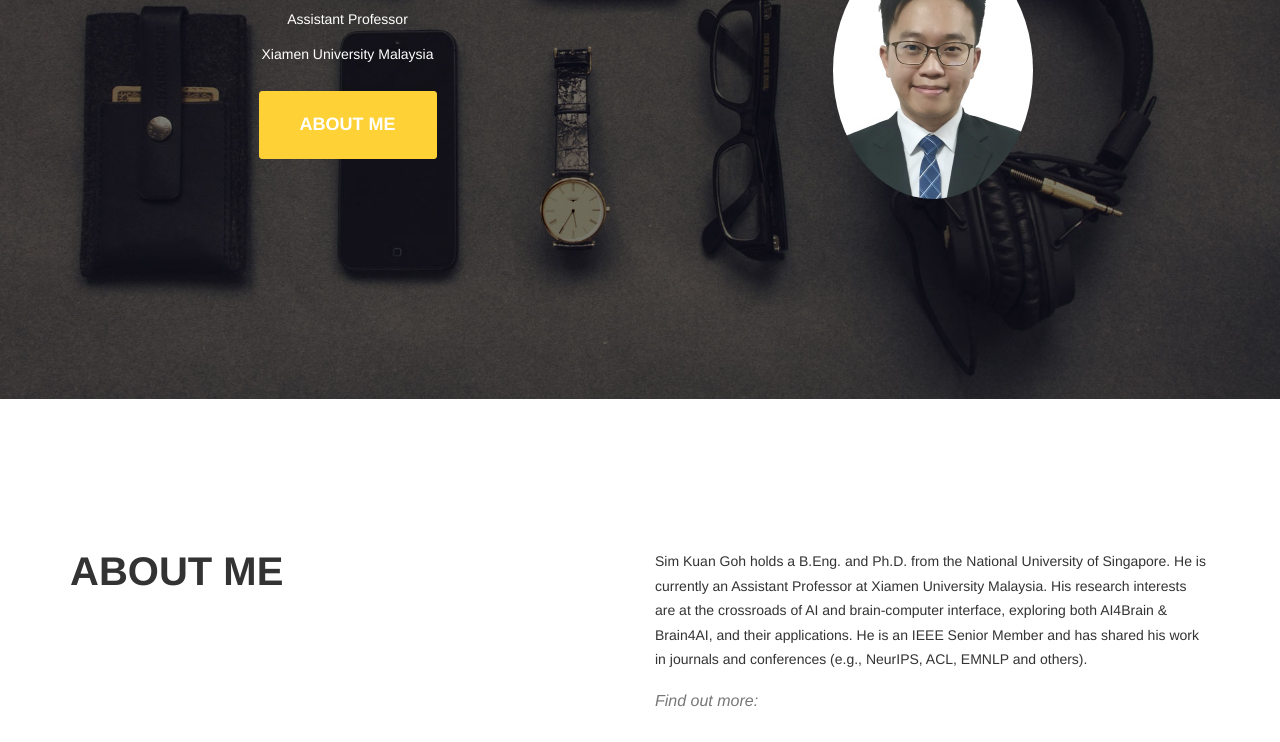
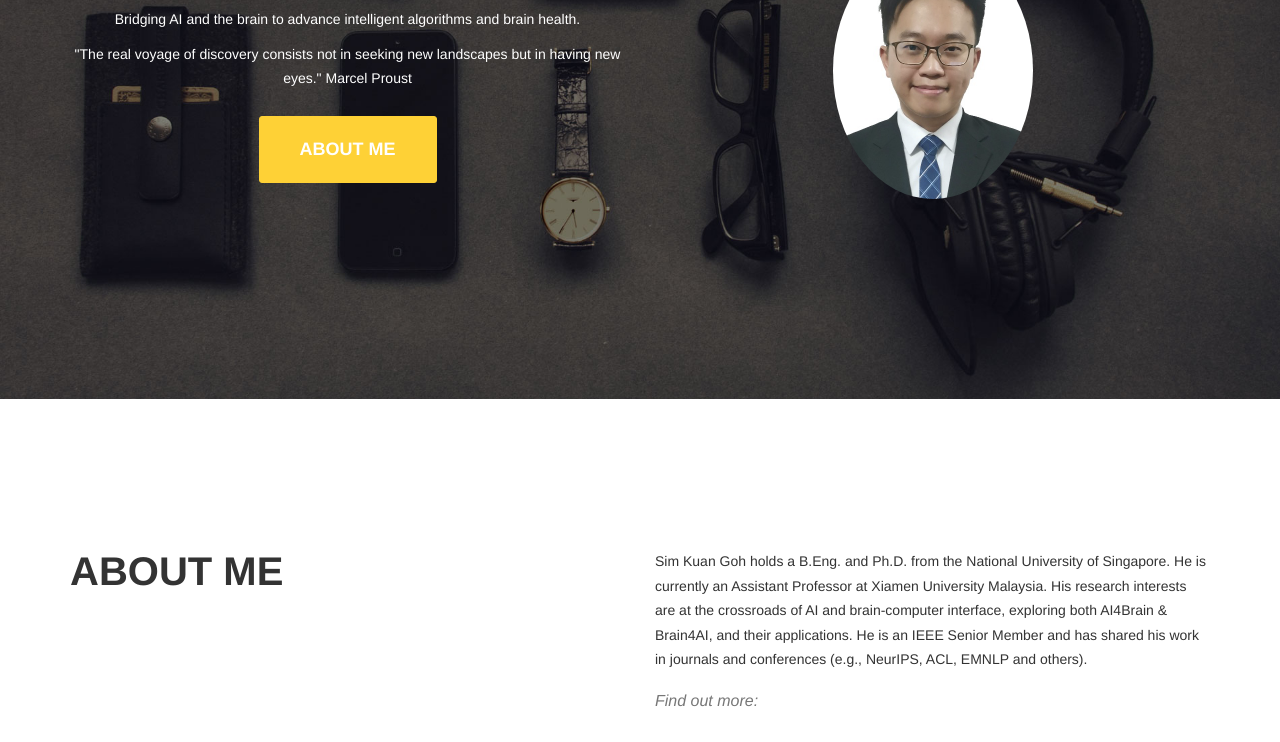
Before and after one commit to SimKuanGOH/SimKuanGOH.github.io, a website: page index.html in a window 1280 px wide. Shown: the part 358-1100 px from the top of the page. Drawn offline with nearby package versions, Linux system fonts and the light colour scheme; files that its build step writes are made by us from their sources.

Commit message:
Update index.html

```diff
--- a/index.html
+++ b/index.html
@@ -91,8 +91,10 @@
 
                     <div class="col-xs-6">
                         <div class="intro-lead-in">Sim Kuan GOH, PhD</div>
-                        <p class="span-about">Assistant Professor</p>
-                        <p class="span-about">Xiamen University Malaysia</p>
+                        <p class="span-about">Bridging AI and the brain to advance intelligent algorithms and brain health.</p>
+
+
+                        <p class="span-about">"The real voyage of discovery consists not in seeking new landscapes but in having new eyes." Marcel Proust</p>
                         <div class="intro-lead-in"></div>
                         <a href="#about" class="page-scroll btn btn-xl">About Me</a>
                     </div>
```
